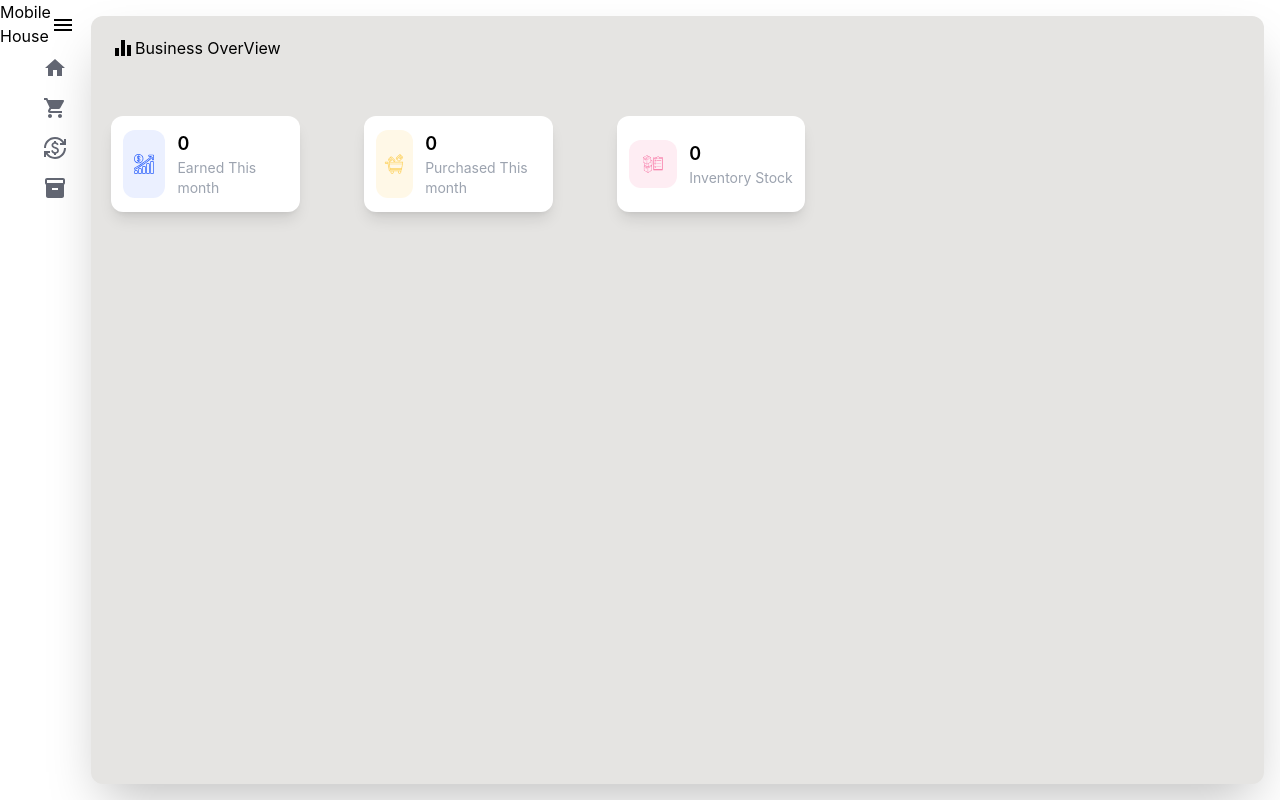
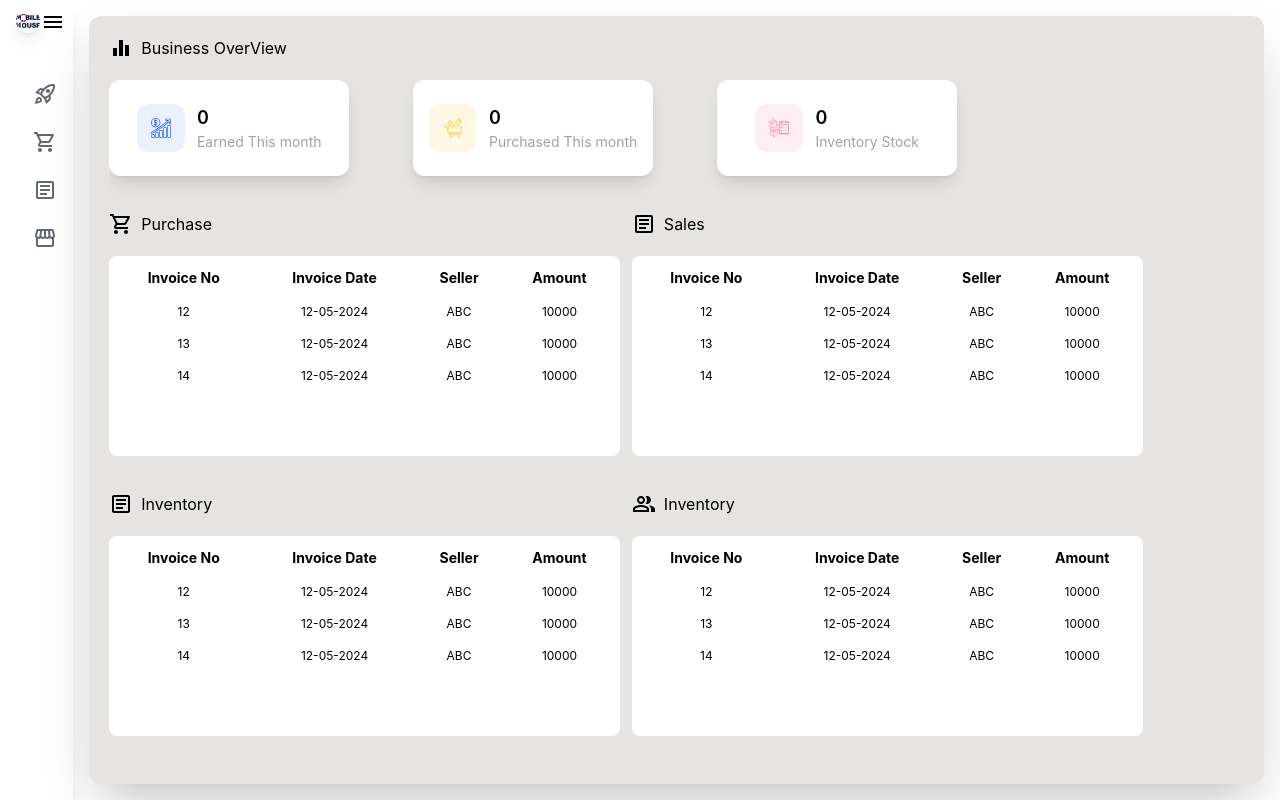
Before and after one commit to fahadpj23/mobileHouseAll, a React (Create React App) app: page /dashBoard in a window 1280 px wide. Built offline with nearby package versions, Linux system fonts and the light colour scheme.

Commit message:
dashbaord ui

```diff
--- a/src/Layout/mainLayout.tsx
+++ b/src/Layout/mainLayout.tsx
@@ -5,18 +5,18 @@ import SideBar from "./sideBar";
 const MainLayout = ({ children }: any) => {
   const [sideBarOpen, setSideBarOpen] = useState<boolean>(false);
   return (
-    <div className="flex h-screen w-screen">
+    <div className="flex h-screen w-screen ">
       <div
         className={`${
-          sideBarOpen ? "w-40" : "w-20"
-        } transition-width duration-300 overflow-hiddenshadow-xl bg-whiteBackground`}
+          sideBarOpen ? "w-56" : "w-20"
+        } transition-width duration-300 overflow-hidden shadow-xl bg-whiteBackground`}
       >
         <SideBar sideBarOpen={sideBarOpen} setSideBarOpen={setSideBarOpen} />
       </div>
       <div
         className={`${
           sideBarOpen ? "w-[calc(100%-10rem)]" : "w-full"
-        } transition-width duration-3000 bg-grayBackground m-4 p-5 rounded-xl shadow-2xl `}
+        } transition-width duration-3000 bg-grayBackground m-4 p-5 rounded-xl shadow-2xl  `}
       >
         <main>{children}</main>
       </div>
--- a/src/Layout/sideBar/index.tsx
+++ b/src/Layout/sideBar/index.tsx
@@ -1,4 +1,4 @@
-import React, { FC, useState } from "react";
+import React, { FC } from "react";
 
 import { Link } from "react-router-dom";
 
@@ -6,6 +6,7 @@ import MenuIcon from "@mui/icons-material/Menu";
 
 import SideBarItems from "constants/sideBarItems";
 import sideBarModel from "model/sideBarModel";
+import MobileHouseLogo from "assets/mobileHouseLogo.png";
 
 interface props {
   sideBarOpen: boolean;
@@ -13,14 +14,24 @@ interface props {
 }
 const SideBar: FC<props> = ({ sideBarOpen, setSideBarOpen }) => {
   return (
-    <div className="flex flex-col justify-between ">
-      <div className="flex justify-between">
-        <h1>Mobile House</h1>
+    <div className="flex flex-col justify-between p-2 ml-2 ">
+      <div className="flex justify-between items-center">
+        <div className="flex space-x-3 items-center">
+          <div className="rounded-full h-6 w-6 overflow-hidden flex items-center justify-center shadow-lg border-gray-200">
+            <img src={MobileHouseLogo} alt="mobile House Logo" />
+          </div>
+          {sideBarOpen && (
+            <div className=" font-bold -tracking-wider text-sm -space-y-1">
+              <h1>MOBILE </h1>
+              <h1>HOUSE</h1>
+            </div>
+          )}
+        </div>
         <button aria-label="menu" onClick={() => setSideBarOpen(!sideBarOpen)}>
           <MenuIcon />
         </button>
       </div>
-      <div className="flex flex-col justify-center h-3/6">
+      <div className="flex flex-col justify-center mt-10 space-y-2">
         {SideBarItems.map((sidebar: sideBarModel) => {
           return (
             <div className=" w-full text-textBlackColor  hover:text-textBlackColor hover:font-bold p-2 ">
--- a/src/components/commonComponents/miniDetailCard.tsx
+++ b/src/components/commonComponents/miniDetailCard.tsx
@@ -10,7 +10,7 @@ const MiniDetailCard = () => {
         dashBoardCardItems.map((cardItems: dashBoardCardItemsModel) => (
           <div
             key={cardItems.id}
-            className="bg-whiteBackground shadow-lg p-2 w-2/12 rounded-xl h-24 flex items-center justify-center"
+            className="bg-whiteBackground shadow-lg p-2 w-60 rounded-xl h-24 flex items-center justify-center"
           >
             <div className="  flex p-1 space-x-3 ">
               <div
--- a/src/components/commonComponents/subHeadingWithIcon.tsx
+++ b/src/components/commonComponents/subHeadingWithIcon.tsx
@@ -1,21 +1,27 @@
-import React, { FC } from "react";
+import { FC } from "react";
 
 import * as MuiIcons from "@mui/icons-material";
 
 import DynamicMuiIcon from "utils/dynamicMuiIcon";
+import { Link } from "react-router-dom";
 
 type MuiIconKeys = keyof typeof MuiIcons;
 
 interface props {
   icon: MuiIconKeys;
   title: string;
+  linkSrc?: string;
 }
 
-const SubHeadingWithIcon: FC<props> = ({ icon, title }) => {
+const SubHeadingWithIcon: FC<props> = ({ icon, title, linkSrc }) => {
+  console.log(typeof icon);
   return (
-    <div className="flex h-20">
-      <DynamicMuiIcon iconName={icon} />
-      <h1>{title}</h1>
+    <div className="flex w-full justify-between mb-5">
+      <div className="flex space-x-2">
+        <DynamicMuiIcon iconName={icon} />
+        <h1>{title}</h1>
+      </div>
+      {linkSrc && <Link to={linkSrc}>View All</Link>}
     </div>
   );
 };
--- /dev/null
+++ b/src/components/commonComponents/table.tsx
@@ -0,0 +1,35 @@
+import { FC } from "react";
+
+interface tableHeadValue {
+  key: string;
+  title: string;
+}
+interface props {
+  tableHead: tableHeadValue[];
+  tableData: any;
+}
+const ListTable: FC<props> = ({ tableHead, tableData }) => {
+  return (
+    <div className="rounded-lg p-1 bg-whiteBackground w-full h-full ">
+      <table className="w-full">
+        <tr>
+          {tableHead?.map((head) => (
+            <th className="text-sm p-2">{head.title}</th>
+          ))}
+        </tr>
+        {tableData?.map((tableData: any) => (
+          <tr className="text-center ">
+            {tableHead?.map((head) => {
+              return (
+                <td className="border-b-1 text-xs p-2">
+                  {tableData[head.key]}
+                </td>
+              );
+            })}
+          </tr>
+        ))}
+      </table>
+    </div>
+  );
+};
+export default ListTable;
--- /dev/null
+++ b/src/constants/purchaseTableHead.ts
@@ -0,0 +1,20 @@
+const PurchaseTableHead = [
+  {
+    key: "invoiceNo",
+    title: "Invoice No",
+  },
+  {
+    key: "invoiceDate",
+    title: "Invoice Date",
+  },
+  {
+    key: "seller",
+    title: "Seller",
+  },
+  {
+    key: "amount",
+    title: "Amount",
+  },
+];
+
+export default PurchaseTableHead;
--- a/src/constants/sideBarItems.ts
+++ b/src/constants/sideBarItems.ts
@@ -7,25 +7,25 @@ const sideBarItems: sideBarModel[] = [
     id: 1,
     name: "dashBoard",
     route: "/dashBoard",
-    icon: MuiIcons.Home,
+    icon: MuiIcons.RocketLaunchOutlined,
   },
   {
     id: 2,
     name: "purchase",
     route: "/purchase",
-    icon: MuiIcons.ShoppingCart,
+    icon: MuiIcons.ShoppingCartOutlined,
   },
   {
     id: 3,
     name: "sales",
     route: "/sales",
-    icon: MuiIcons.CurrencyExchange,
+    icon: MuiIcons.ArticleOutlined,
   },
   {
     id: 4,
     name: "inventory",
     route: "/inventory",
-    icon: MuiIcons.Inventory,
+    icon: MuiIcons.StorefrontOutlined,
   },
 ];
 
--- a/src/pages/dashBoard/index.tsx
+++ b/src/pages/dashBoard/index.tsx
@@ -1,9 +1,41 @@
+import ListTable from "components/commonComponents/table";
 import MiniDetailCard from "components/commonComponents/miniDetailCard";
 import SubHeadingWithIcon from "components/commonComponents/subHeadingWithIcon";
+import PurchaseTableHead from "constants/purchaseTableHead";
 
 const DashBoard = () => {
+  const tableData = [
+    {
+      invoiceNo: 12,
+      invoiceDate: "12-05-2024",
+      seller: "ABC",
+      amount: 10000,
+    },
+    {
+      invoiceNo: 13,
+      invoiceDate: "12-05-2024",
+      seller: "ABC",
+      amount: 10000,
+    },
+    {
+      invoiceNo: 14,
+      invoiceDate: "12-05-2024",
+      seller: "ABC",
+      amount: 10000,
+    },
+  ];
+
+  const DetailTable = ({ TableHeadRow, TableDataRow, title, icon }: any) => (
+    <div className="mt-5 w-[45%]">
+      <SubHeadingWithIcon icon={icon?.toString()} title={title} />
+      <div className="h-[25vh]">
+        <ListTable tableHead={TableHeadRow} tableData={TableDataRow} />
+      </div>
+    </div>
+  );
+
   return (
-    <div>
+    <div className="space-y-4 overflow-x-hidden">
       <SubHeadingWithIcon
         icon={"EqualizerOutlined"}
         title="Business OverView"
@@ -11,6 +43,34 @@ const DashBoard = () => {
       <div className="flex justify-evenly">
         <MiniDetailCard />
       </div>
+      <div className="flex space-x-3 ">
+        <DetailTable
+          TableHeadRow={PurchaseTableHead}
+          TableDataRow={tableData}
+          title="Purchase"
+          icon={"ShoppingCartOutlined"}
+        />
+        <DetailTable
+          TableHeadRow={PurchaseTableHead}
+          TableDataRow={tableData}
+          title="Sales"
+          icon="ArticleOutlined"
+        />
+      </div>
+      <div className="flex space-x-3">
+        <DetailTable
+          TableHeadRow={PurchaseTableHead}
+          TableDataRow={tableData}
+          title="Inventory"
+          icon="ArticleOutlined"
+        />
+        <DetailTable
+          TableHeadRow={PurchaseTableHead}
+          TableDataRow={tableData}
+          title="Inventory"
+          icon="PeopleAltOutlined"
+        />
+      </div>
     </div>
   );
 };
```
Also changed, not shown: src/assets/mobileHouseLogo.png (added).
